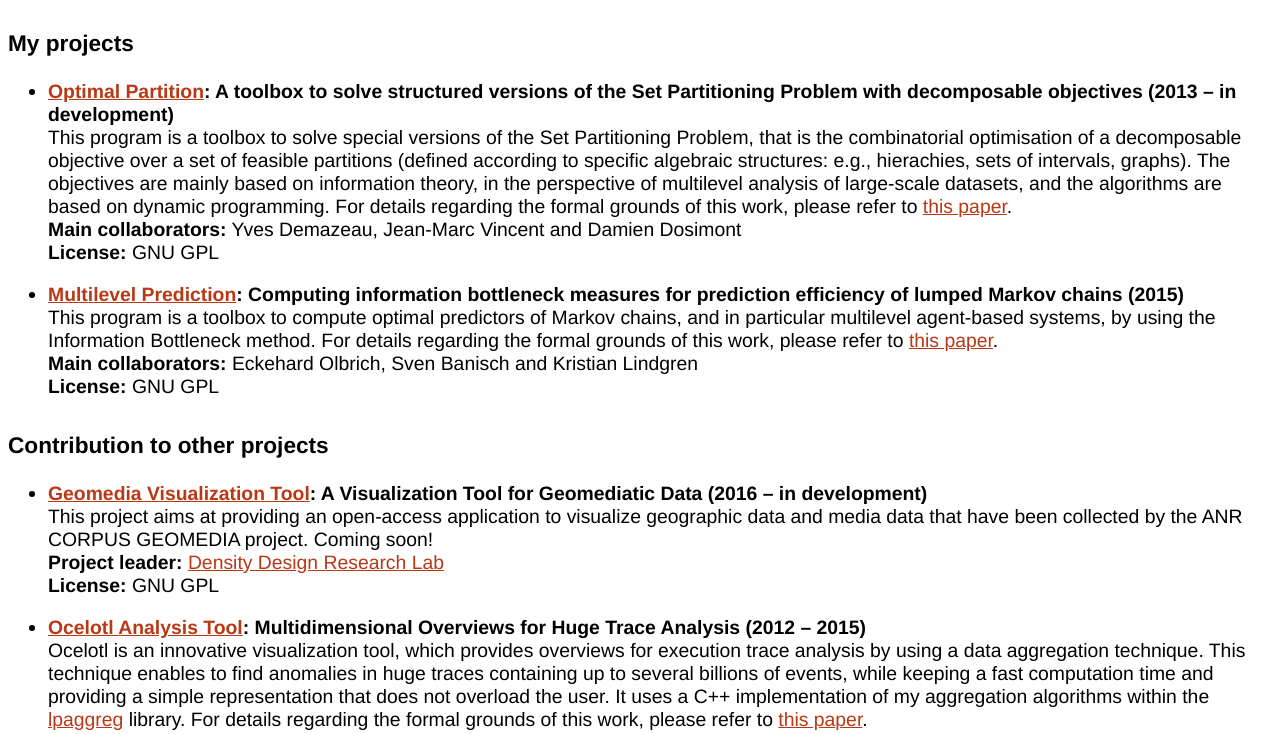
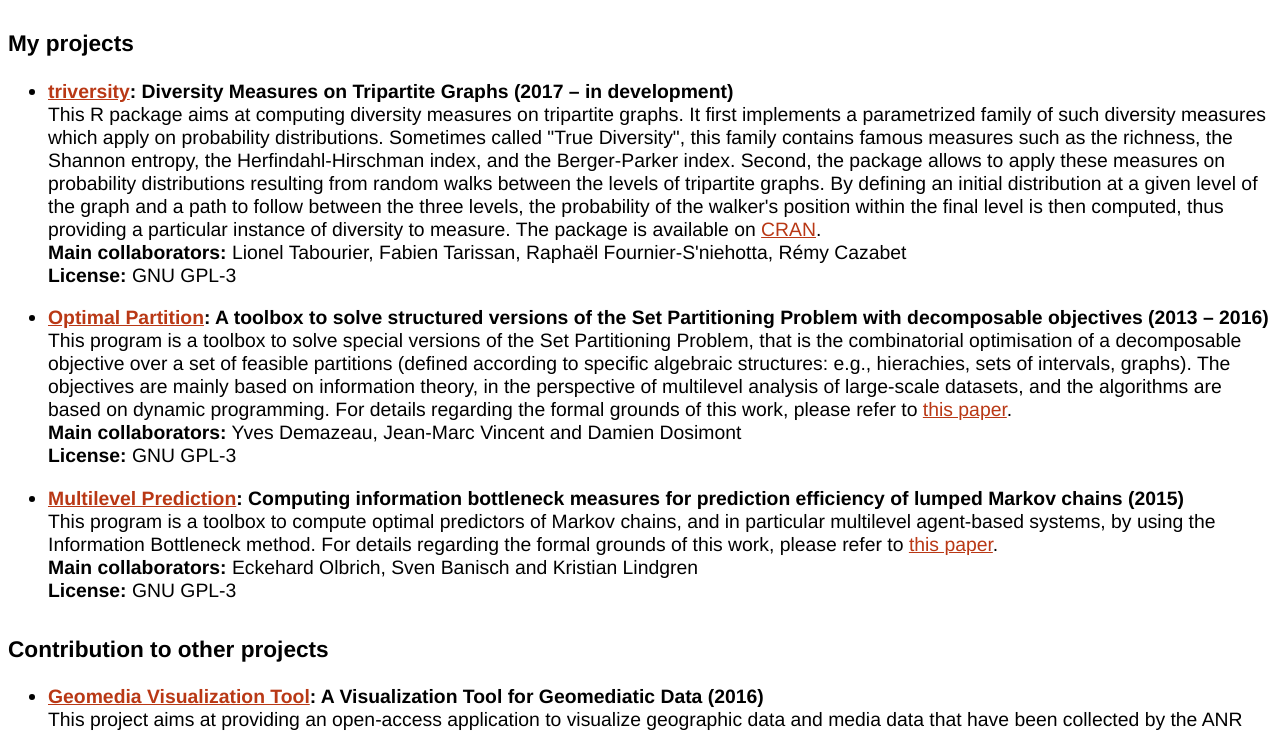
Before and after one commit to Lamarche-Perrin/homepage, a plain HTML site: page html/software.html in a window 1280 px wide. Shown: the part 51-785 px from the top of the page. Drawn offline with Linux system fonts and the light colour scheme.

Commit message:
Adding slides for the triversity package

```diff
--- a/html/software.html
+++ b/html/software.html
@@ -32,23 +32,30 @@
 	  <!--<p><b>On GitHup:</b> <a href="https://github.com/Lamarche-Perrin" target="_blank">https://github.com/Lamarche-Perrin</a></p>-->
 	  <ul>
 
-		<li><b><a href="https://github.com/Lamarche-Perrin/optimal_partition" target="_blank">Optimal Partition</a>: A toolbox to solve structured versions of the Set Partitioning Problem with decomposable objectives (2013 – in development)</b><br>
+		<li><b><a href="https://github.com/Lamarche-Perrin/triversity" target="_blank">triversity</a>: Diversity Measures on Tripartite Graphs (2017 – in development)</b><br>
+		  This R package aims at computing diversity measures on tripartite graphs. It first implements a parametrized family of such diversity measures which apply on probability distributions. Sometimes called "True Diversity", this family contains famous measures such as the richness, the Shannon entropy, the Herfindahl-Hirschman index, and the Berger-Parker index. Second, the package allows to apply these measures on probability distributions resulting from random walks between the levels of tripartite graphs. By defining an initial distribution at a given level of the graph and a path to follow between the three levels, the probability of the walker's position within the final level is then computed, thus providing a particular instance of diversity to measure.
+		  The package is available on <a href="https://cran.r-project.org/package=triversity" target="_blank">CRAN</a>.<br>
+		  <b>Main collaborators:</b> Lionel Tabourier, Fabien Tarissan, Rapha&euml;l Fournier-S'niehotta, R&eacute;my Cazabet<br>
+		  <b>License:</b> GNU GPL-3
+		</li>
+
+		<li><b><a href="https://github.com/Lamarche-Perrin/optimal_partition" target="_blank">Optimal Partition</a>: A toolbox to solve structured versions of the Set Partitioning Problem with decomposable objectives (2013 – 2016)</b><br>
 		  This program is a toolbox to solve special versions of the Set Partitioning Problem, that is the combinatorial optimisation of a decomposable objective over a set of feasible partitions (defined according to specific algebraic structures: e.g., hierachies, sets of intervals, graphs). The objectives are mainly based on information theory, in the perspective of multilevel analysis of large-scale datasets, and the algorithms are based on dynamic programming. <span id="nopdf">For details regarding the formal grounds of this work, please refer to <a href="http://www.mis.mpg.de/publications/preprints/2014/prepr2014-105.html" target="_blank">this paper</a>.</span></br>
 		  <b>Main collaborators:</b> Yves Demazeau, Jean-Marc Vincent and Damien Dosimont<br>
-		  <b>License:</b> GNU GPL
+		  <b>License:</b> GNU GPL-3
 		</li>
 
 		<li><b><a href="https://github.com/Lamarche-Perrin/multilevel_prediction" target="_blank">Multilevel Prediction</a>: Computing information bottleneck measures for prediction efficiency of lumped Markov chains (2015)</b><br>
 		  This program is a toolbox to compute optimal predictors of Markov chains, and in particular multilevel agent-based systems, by using the Information Bottleneck method. <span id="nopdf">For details regarding the formal grounds of this work, please refer to <a href="http://www.mis.mpg.de/publications/preprints/2015/prepr2015-55.html" target="_blank">this paper</a>.</span><br>
 		  <b>Main collaborators:</b> Eckehard Olbrich, Sven Banisch and Kristian Lindgren<br>
-		  <b>License:</b> GNU GPL
+		  <b>License:</b> GNU GPL-3
 		</li>
 
 	  </ul>
 
 	  <h3>Contribution to other projects</h3>
 	  <ul>
-		<li><font id="geo"><b><a href="https://github.com/densitydesign/geomedia" target="_blank"><font id="geo">Geomedia Visualization Tool</font></a>: A Visualization Tool for Geomediatic Data (2016 – in development)</b></font><br>
+		<li><font id="geo"><b><a href="https://github.com/densitydesign/geomedia" target="_blank"><font id="geo">Geomedia Visualization Tool</font></a>: A Visualization Tool for Geomediatic Data (2016)</b></font><br>
 		  This project aims at providing an open-access application to visualize geographic data and media data that have been collected by the ANR CORPUS GEOMEDIA project. Coming soon!<br>
 		  <b>Project leader:</b> <a href="http://www.densitydesign.org/" target="_blank">Density Design Research Lab</a><br>
 		  <b>License:</b> GNU GPL
```
Also changed, not shown: html/home.html (+3 -0 lines), html/talks.html (+3 -0 lines), 2 other files.
